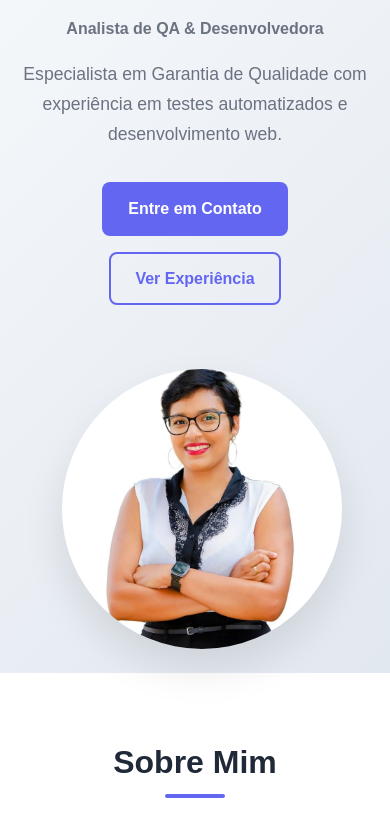
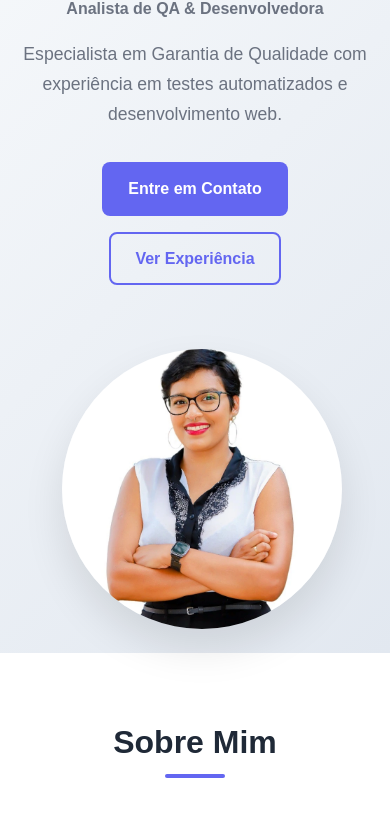
Before and after one commit to Dricosta21/Adrielly_Costa.github.io, a plain HTML site: page index.html in a window 390 px wide. Shown: the part 216-1029 px from the top of the page. Drawn offline with Linux system fonts and the light colour scheme.

Commit message:
Update styles.css
.principal, atualizaão

```diff
--- a/styles.css
+++ b/styles.css
@@ -92,7 +92,7 @@ body {
     display: flex;
     align-items: center;
     padding: 2rem;
-    padding-top: 90px; /* Adicionado para evitar corte pelo header fixo */
+    padding-top: 90px;
     background: linear-gradient(135deg, #f8fafc 0%, #e2e8f0 100%);
 }
 
@@ -491,7 +491,7 @@ body {
 
     .principal {
         padding: 1rem;
-        padding-top: 110px; /* Garante espaço para o header no mobile */
+        padding-top: 90px;
     }
     .principal h1 {
         font-size: 2rem;
```
